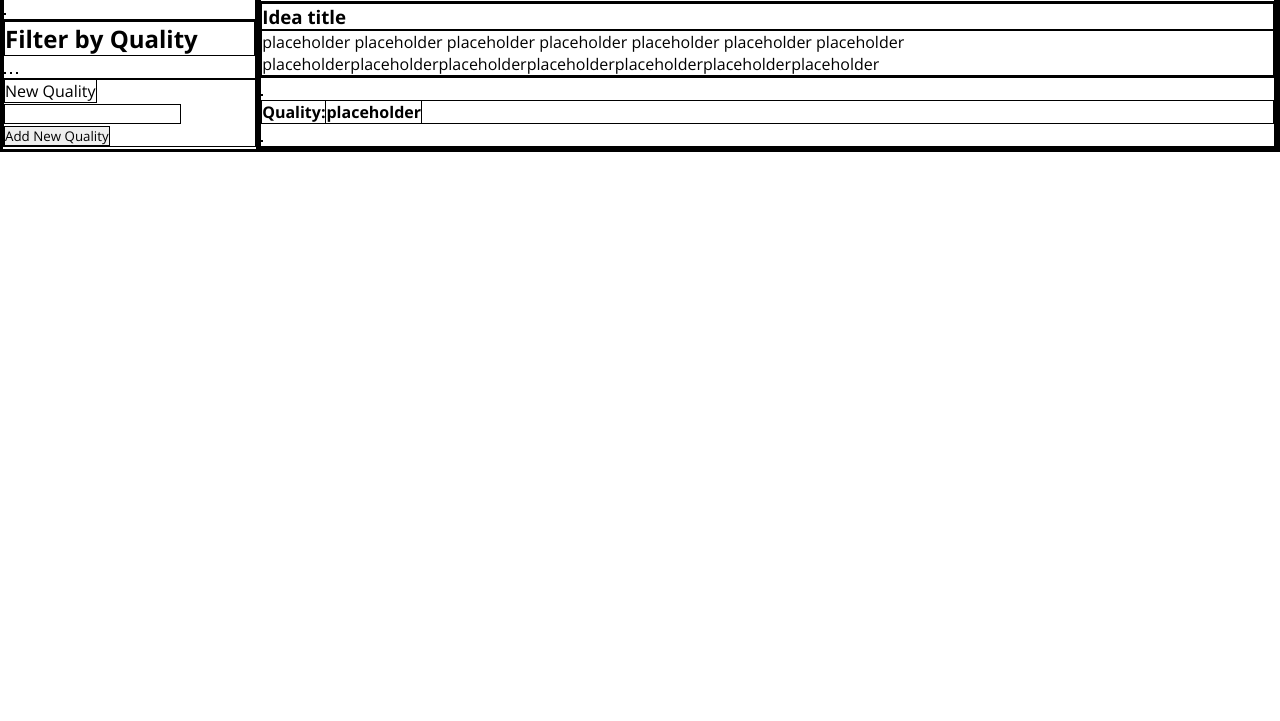
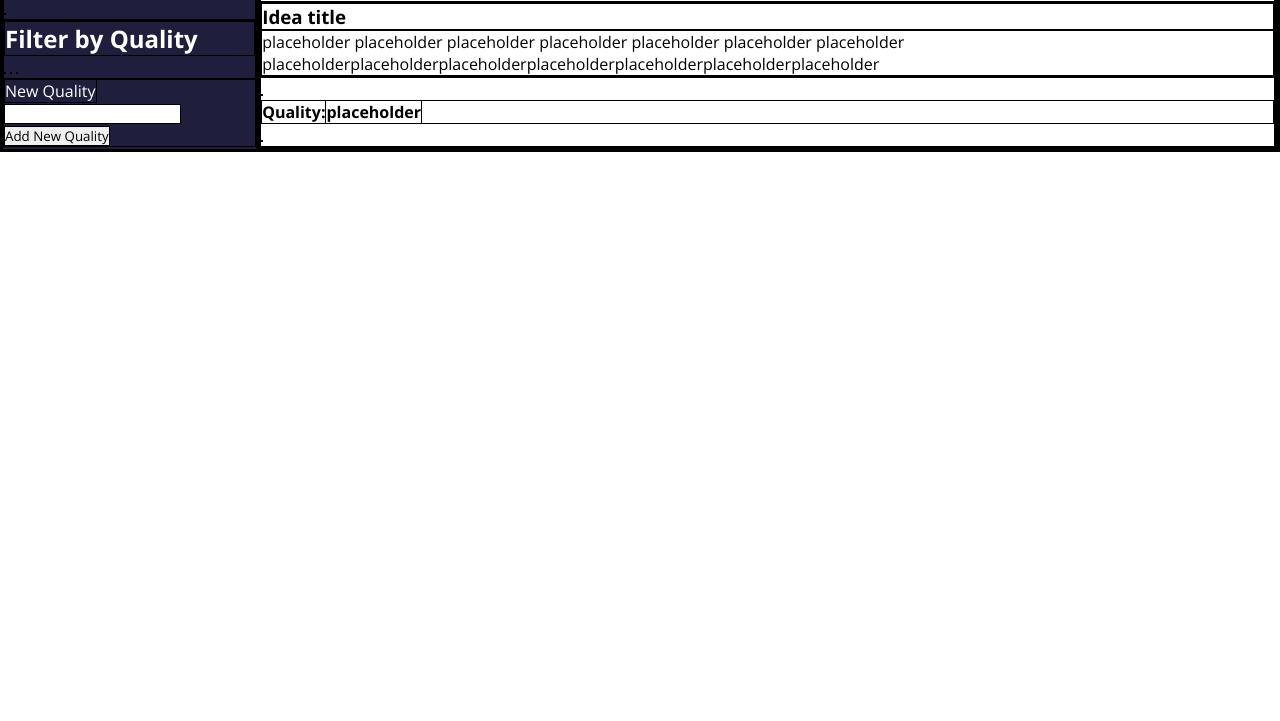
Before and after one commit to ArAprojects/Idea-Box-Redux, a plain HTML site: page index.html in a window 1280 px wide. Shown: the part 79-800 px from the top of the page. Drawn offline with nearby package versions, Linux system fonts and the light colour scheme.

Commit message:
Add background color and color on section left sidebar

```diff
--- a/styles.css
+++ b/styles.css
@@ -15,7 +15,8 @@ body {
 }
 
 .section-left {
-	/*grid-column: 100%*/
+	background-color: #1F1F3D;
+  color: #FFF;
 
 }
 
```
